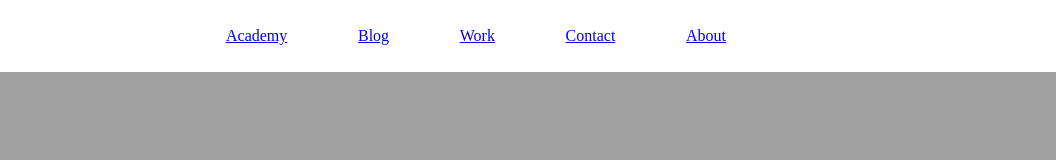
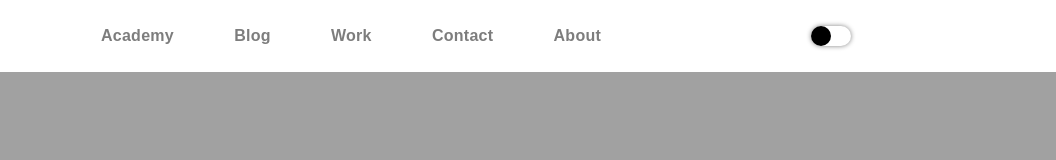
Before and after one commit to NodirFatxullayev/finishlloyiha, a plain HTML site: page index.html in a window 1280 px wide. Shown: the top 160 px of the page, 224-1280 px from the left. Drawn offline with Linux system fonts and the light colour scheme.

Commit message:
loyiha day-night

```diff
--- a/header/header.css
+++ b/header/header.css
@@ -1,17 +1,17 @@
-*{
+* {
     padding: 0;
     margin: 0;
     box-sizing: border-box;
 }
 
-body{
+body {
     display: flex;
     flex-direction: column;
     align-items: center;
     background-color: #a1a1a1;
 }
 
-header{
+header {
     width: 1440px;
     height: 72px;
     background-color: #fff;
@@ -21,7 +21,7 @@ header{
     padding: 0 180px;
 }
 
-.nav-menu{
+.nav-menu {
     width: 500px;
     height: 100%;
     display: flex;
@@ -29,3 +29,36 @@ header{
     align-items: center;
     list-style: none;
 }
+
+.nav-item .nav-link {
+    font-family: sans-serif;
+    font-style: normal;
+    font-weight: 600;
+    font-size: 16px;
+    line-height: 16px;
+    letter-spacing: 0.25px;
+    color: rgba(102, 102, 102, 0.85);
+    text-decoration: none;
+}
+
+.nav-leng{
+    width: 250px;
+    height: 100%;
+    display: flex;
+    justify-content: space-around;
+    align-items: center;
+}
+
+.day-night{
+    width: 40px;
+    height: 20px;
+    box-shadow: 0 0 5px gray;
+    border-radius: 10px;
+}
+.day-night .item{
+    width: 20px;
+    height: 20px;
+    border-radius: 10px;
+    background-color: black;
+    transition: all 0.2s;
+}
--- /dev/null
+++ b/header/header.js
@@ -0,0 +1,16 @@
+let item = document.querySelector(".item");
+let body = document.querySelector("body");
+let n = 0;
+
+item.addEventListener("click", () => {
+    n++;
+
+    if(n === 1 || n % 2 != 0){
+        item.style.transform = `translate(20px, 0)`;
+        body.style.backgroundColor = `#272727`;
+    }
+    else{
+        item.style.transform = `translate(0px, 0)`;
+        body.style.backgroundColor = `#a1a1a1`;
+    }
+})
--- a/index.html
+++ b/index.html
@@ -18,8 +18,12 @@
             <li class="nav-item"><a href="#" class="nav-link">About</a></li>
         </ul>
         <div class="nav-leng">
-            <div></div>
+            <div class="day-night">
+                <div class="item"></div>
+            </div>
         </div>
     </header>
+
+    <script src="./header/header.js"></script>
 </body>
 </html>
```
